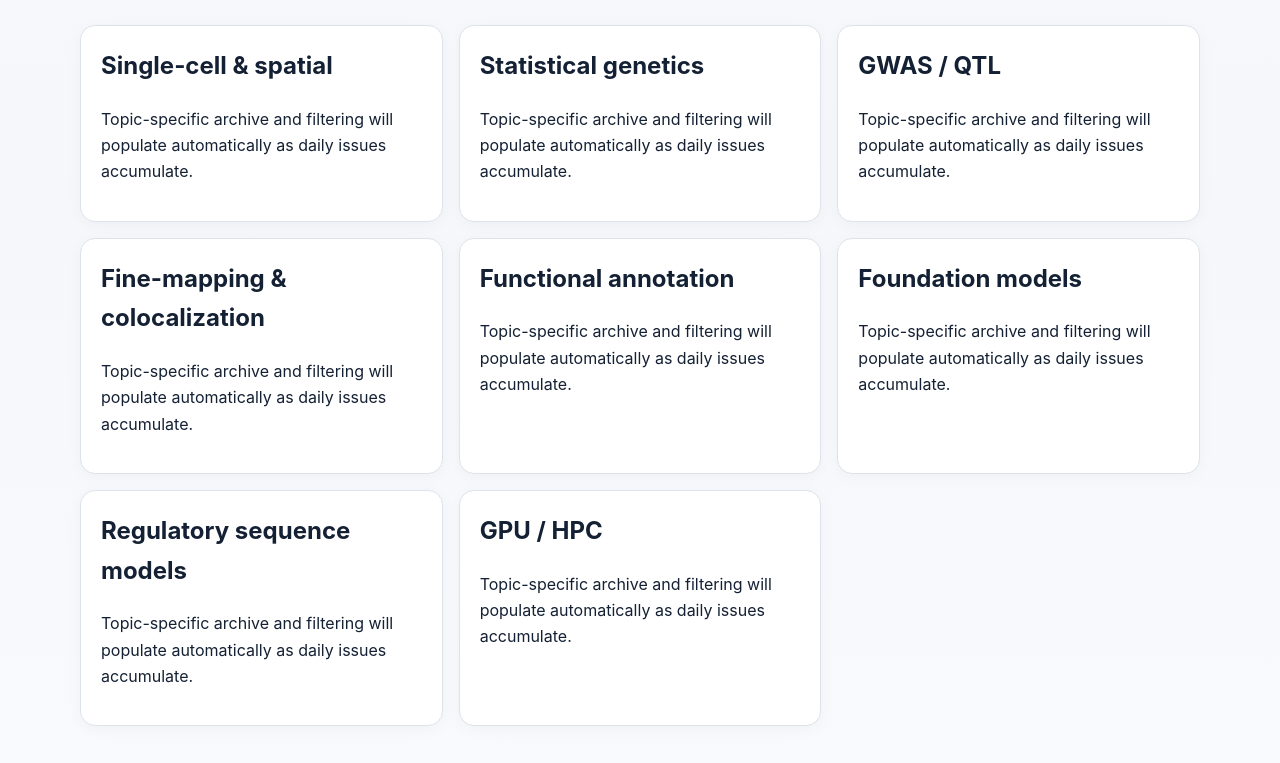
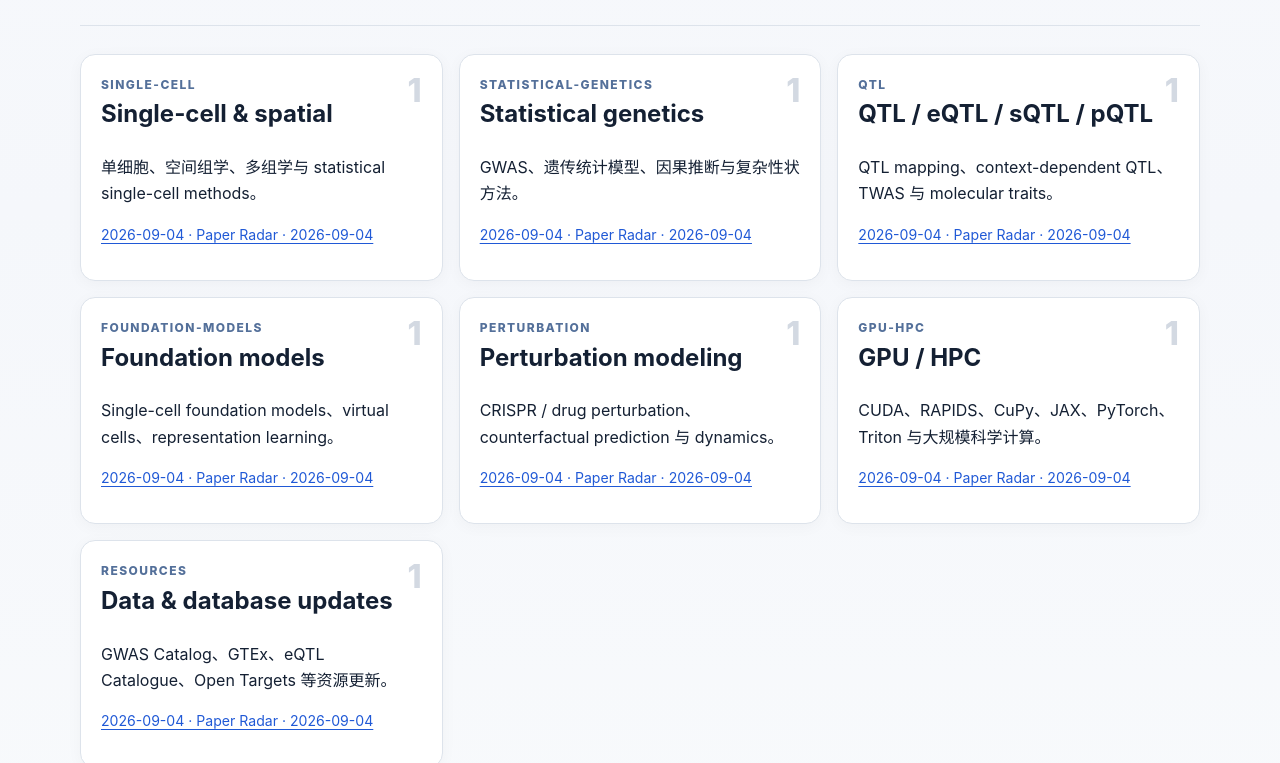
Before and after one commit to LucaJiang/genetic-daily-papers, an Astro site: page /topics in a window 1280 px wide. Shown: the part 262-1025 px from the top of the page. Built offline with nearby package versions, Linux system fonts and the light colour scheme; Astro itself is replaced by a stand-in of ours.

Commit message:
ui: make topics aggregate daily issues

```diff
--- a/src/pages/topics.astro
+++ b/src/pages/topics.astro
@@ -1,5 +1,29 @@
 ---
 import Base from '../layouts/Base.astro';
-const topics=['Single-cell & spatial','Statistical genetics','GWAS / QTL','Fine-mapping & colocalization','Functional annotation','Foundation models','Regulatory sequence models','GPU / HPC'];
+import { getCollection } from 'astro:content';
+const entries=(await getCollection('daily')).sort((a,b)=>+b.data.date-+a.data.date);
+const topics=[
+  {key:'single-cell',title:'Single-cell & spatial',desc:'单细胞、空间组学、多组学与 statistical single-cell methods。'},
+  {key:'statistical-genetics',title:'Statistical genetics',desc:'GWAS、遗传统计模型、因果推断与复杂性状方法。'},
+  {key:'QTL',title:'QTL / eQTL / sQTL / pQTL',desc:'QTL mapping、context-dependent QTL、TWAS 与 molecular traits。'},
+  {key:'foundation-models',title:'Foundation models',desc:'Single-cell foundation models、virtual cells、representation learning。'},
+  {key:'perturbation',title:'Perturbation modeling',desc:'CRISPR / drug perturbation、counterfactual prediction 与 dynamics。'},
+  {key:'GPU-HPC',title:'GPU / HPC',desc:'CUDA、RAPIDS、CuPy、JAX、PyTorch、Triton 与大规模科学计算。'},
+  {key:'resources',title:'Data & database updates',desc:'GWAS Catalog、GTEx、eQTL Catalogue、Open Targets 等资源更新。'}
+];
 ---
-<Base title="Topics · Genetic Daily Papers"><section class="hero"><div class="eyebrow">Topics</div><h1>Browse by research area</h1></section><div class="grid">{topics.map(t=><div class="card"><h2>{t}</h2><p>Topic-specific archive and filtering will populate automatically as daily issues accumulate.</p></div>)}</div></Base>
+<Base title="Topics · Genetic Daily Papers">
+  <section class="hero"><div class="eyebrow">Topics</div><h1>按研究方向浏览</h1><p>随着每日 issue 累积，这里会自动汇总包含相应主题的历史雷达。</p></section>
+  <div class="grid">
+    {topics.map(t=>{
+      const matched=entries.filter(e=>e.data.topics.includes(t.key));
+      return <section class="card">
+        <span class="topic-count">{matched.length}</span>
+        <div class="eyebrow">{t.key}</div>
+        <h2>{t.title}</h2>
+        <p>{t.desc}</p>
+        {matched.slice(0,3).map(e=><p class="meta"><a href={`/daily/${e.id}`}>{e.data.date.toISOString().slice(0,10)} · {e.data.title}</a></p>)}
+      </section>
+    })}
+  </div>
+</Base>
```
